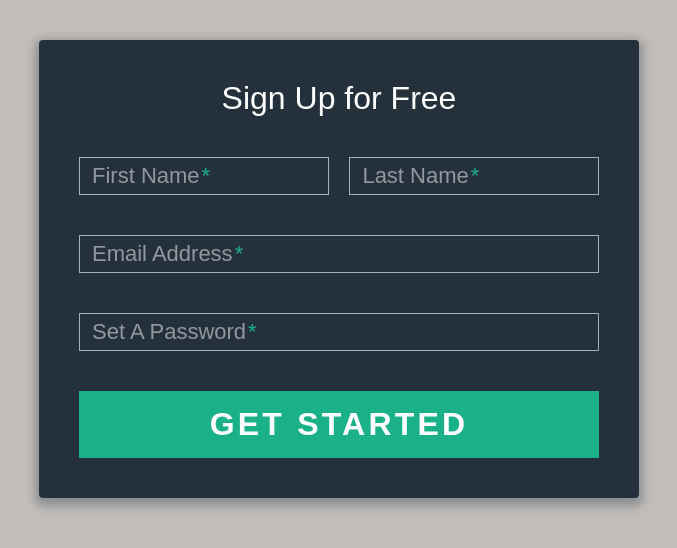
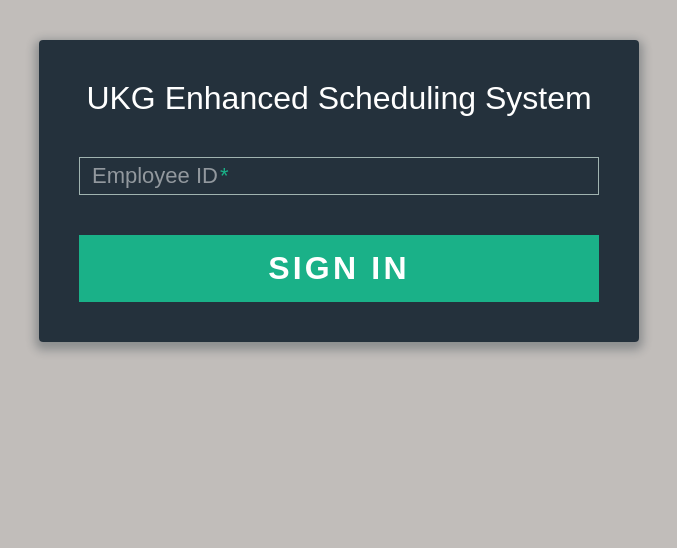
Before and after one commit to JoshG83/Milestone3, a Flask app: page / in a window 1280 px wide. Shown: the top 548 px of the page, without its empty margins (301-978 px from the left). Run offline with Flask 3, Linux system fonts and the light colour scheme.

Commit message:
Removed unecessary fields and narrowed down to the Employee ID and Submit button

```diff
--- a/static/css/formpage.css
+++ b/static/css/formpage.css
@@ -68,8 +68,10 @@
   color: #ffffff;
 }
 
-.tab-content > div:last-child {
-  display: none;
+/* Ensure tab content is visible; original rule hid the last tab which
+   became the only tab after template edits. Display all tab panes by default. */
+.tab-content > div {
+  display: block;
 }
 
 h1 {
--- a/static/css/formpage.scss
+++ b/static/css/formpage.scss
@@ -79,8 +79,10 @@
   }
 }
 
-.tab-content > div:last-child {
-  display: none;
+/* Ensure tab content is visible; original rule hid the last tab which
+   became the only tab after template edits. Display all tab panes by default. */
+.tab-content > div {
+  display: block;
 }
 
 h1 {
--- a/templates/index.html
+++ b/templates/index.html
@@ -13,68 +13,18 @@
 
       <div class="tab-content">
         <div id="signup">
-          <h1>Sign Up for Free</h1>
+          <h1>UKG Enhanced Scheduling System</h1>
 
           <form action="/" method="post">
 
-          <div class="top-row">
-            <div class="field-wrap">
-              <label>
-                First Name<span class="req">*</span>
-              </label>
-              <input type="text" required autocomplete="off" />
-            </div>
-
-            <div class="field-wrap">
-              <label>
-                Last Name<span class="req">*</span>
-              </label>
-              <input type="text"required autocomplete="off"/>
-            </div>
+          <div class="field-wrap">
+            <label>
+              Employee ID<span class="req">*</span>
+            </label>
+            <input name="employee_id" type="number" required autocomplete="off" />
           </div>
 
-          <div class="field-wrap">
-            <label>
-              Email Address<span class="req">*</span>
-            </label>
-            <input type="email"required autocomplete="off"/>
-          </div>
-
-          <div class="field-wrap">
-            <label>
-              Set A Password<span class="req">*</span>
-            </label>
-            <input type="password"required autocomplete="off"/>
-          </div>
-
-          <button type="submit" class="button button-block"/>Get Started</button>
-
-          </form>
-
-        </div>
-
-        <div id="login">
-          <h1>Welcome Back!</h1>
-
-          <form action="/" method="post">
-
-            <div class="field-wrap">
-            <label>
-              Email Address<span class="req">*</span>
-            </label>
-            <input type="email"required autocomplete="off"/>
-          </div>
-
-          <div class="field-wrap">
-            <label>
-              Password<span class="req">*</span>
-            </label>
-            <input type="password"required autocomplete="off"/>
-          </div>
-
-          <p class="forgot"><a href="#">Forgot Password?</a></p>
-
-          <button class="button button-block"/>Log In</button>
+          <button type="submit" class="button button-block">Sign In</button>
 
           </form>
 
```
